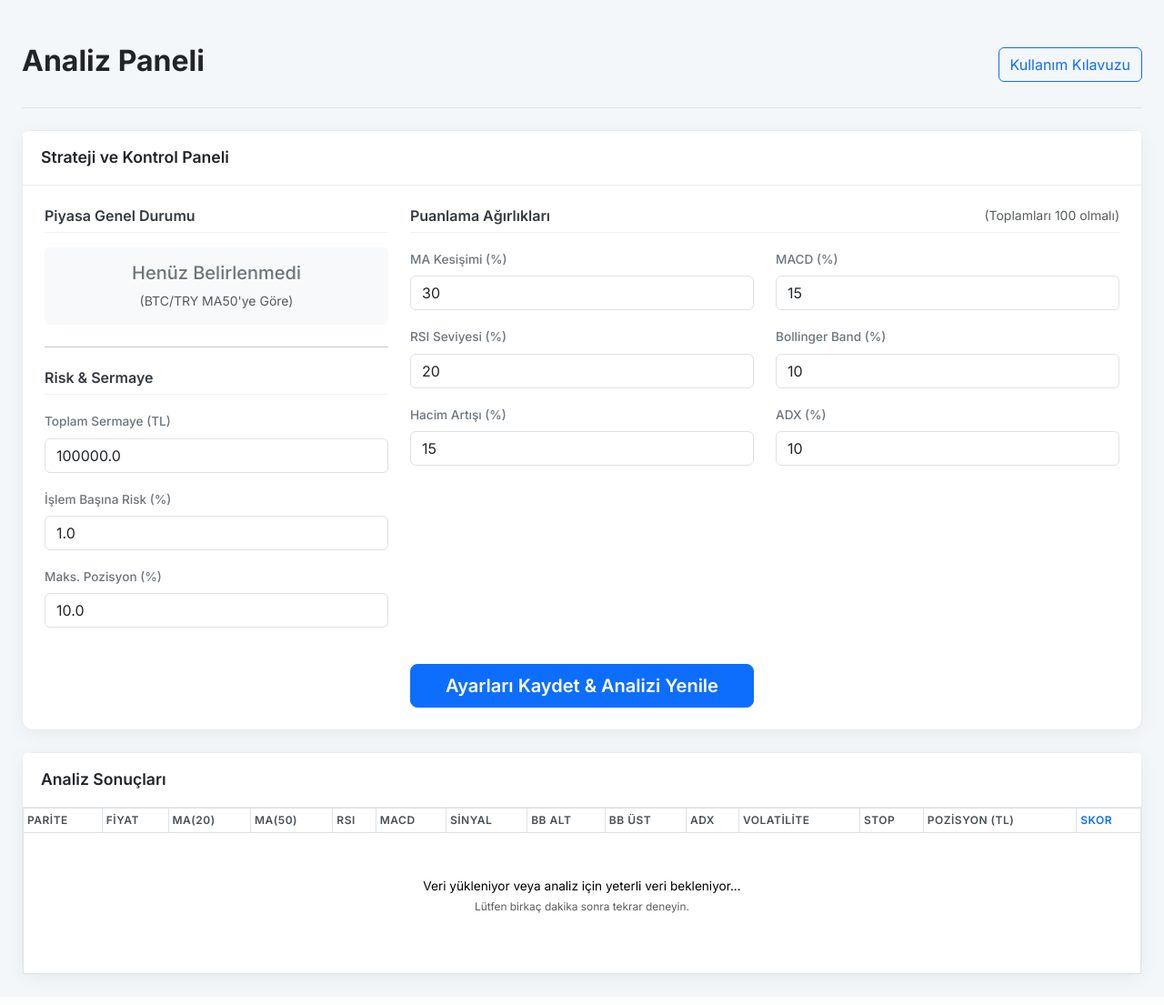
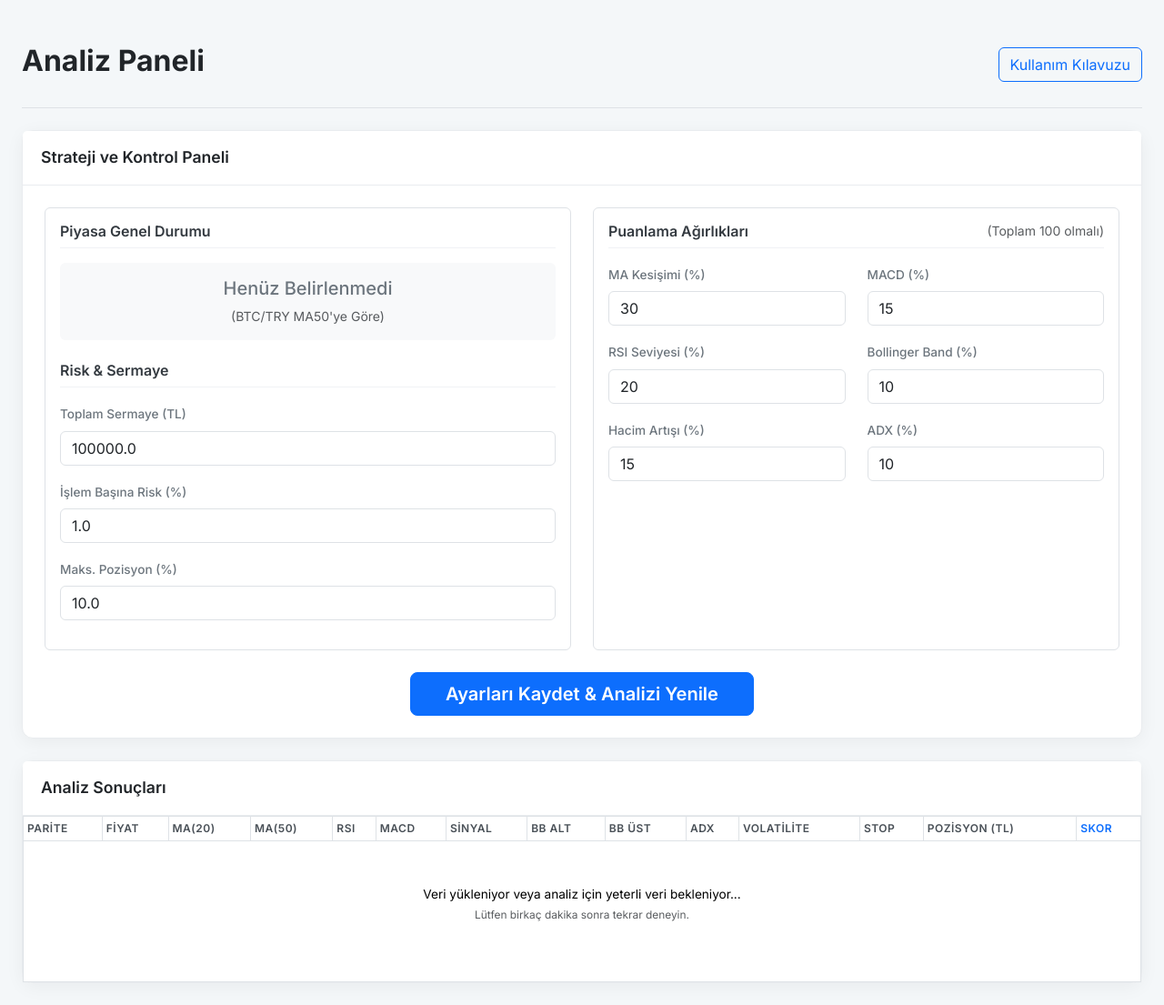
Before and after one commit to Gunebakan06/kripto-analiz-paneli, a Flask app: page / in a window 1280 px wide. Shown: the whole page at 91% size. Before the commit the page ends 1079 px from the top, so only its background shows below. Run offline with Flask 3, Linux system fonts and the light colour scheme; data comes from the database, SQL or seed files in the repository.

Commit message:
dashboard.html güncellemesi

```diff
--- a/templates/dashboard.html
+++ b/templates/dashboard.html
@@ -14,7 +14,7 @@
             font-family: 'Inter', sans-serif;
         }
         .card {
-            border: 1px solid #e9ecef; /* Sınırları belirginleştir */
+            border: 1px solid #e9ecef;
             border-radius: 0.75rem;
             box-shadow: 0 4px 20px rgba(0, 0, 0, 0.05);
             height: 100%;
@@ -96,13 +96,13 @@
                     <form method="POST" action="/">
                         <div class="row g-4">
                             <!-- SOL SÜTUN: Piyasa Durumu ve Risk Yönetimi -->
-                            <div class="col-lg-4">
+                            <div class="col-lg-6">
+                                <div class="p-3 border rounded h-100">
                                     <h6 class="settings-section-header">Piyasa Genel Durumu</h6>
-                                <div class="text-center p-3 rounded bg-light">
+                                    <div class="text-center p-3 rounded bg-light mb-4">
                                         <h5 class="card-title text-{{ market_status.color }}">{{ market_status.text }}</h5>
                                         <p class="small text-muted mb-0">(BTC/TRY MA50'ye Göre)</p>
                                     </div>
-                                <hr class="my-4">
                                     <h6 class="settings-section-header">Risk & Sermaye</h6>
                                     <div class="mb-3">
                                         <label for="total_capital" class="form-label">Toplam Sermaye (TL)</label>
@@ -117,15 +117,17 @@
                                         <input type="number" step="1" class="form-control" id="max_pos_percent" name="max_pos_percent" value="{{ settings.max_pos_percent }}">
                                     </div>
                                 </div>
+                            </div>
 
-                            <!-- ORTA VE SAĞ SÜTUNLAR: Puanlama Ağırlıkları -->
-                            <div class="col-lg-8">
+                            <!-- SAĞ SÜTUN: Puanlama Ağırlıkları -->
+                            <div class="col-lg-6">
+                                <div class="p-3 border rounded h-100">
                                     <h6 class="settings-section-header">
                                         <span>Puanlama Ağırlıkları</span>
-                                    <small class="text-muted fw-normal">(Toplamları 100 olmalı)</small>
+                                        <small class="text-muted fw-normal">(Toplam 100 olmalı)</small>
                                     </h6>
                                     <div class="row">
-                                    <div class="col-lg-6">
+                                        <div class="col-md-6">
                                             {% for key, label in [
                                                 ('weight_ma', 'MA Kesişimi'), ('weight_rsi', 'RSI Seviyesi'), ('weight_volume', 'Hacim Artışı')
                                             ] %}
@@ -135,7 +137,7 @@
                                             </div>
                                             {% endfor %}
                                         </div>
-                                    <div class="col-lg-6">
+                                        <div class="col-md-6">
                                             {% for key, label in [
                                                 ('weight_macd', 'MACD'), ('weight_bb', 'Bollinger Band'), ('weight_adx', 'ADX')
                                             ] %}
@@ -144,6 +146,7 @@
                                                 <input type="number" step="5" class="form-control" id="{{ key }}" name="{{ key }}" value="{{ settings[key] }}">
                                             </div>
                                             {% endfor %}
+                                        </div>
                                     </div>
                                 </div>
                             </div>
@@ -172,7 +175,7 @@
                                     <th>Parite</th><th>Fiyat</th><th>MA(20)</th><th>MA(50)</th><th>RSI</th><th>MACD</th><th>Sinyal</th><th>BB Alt</th><th>BB Üst</th><th>ADX</th><th>Volatilite</th><th>Stop</th><th>Pozisyon (TL)</th><th class="text-primary">Skor</th>
                                 </tr>
                             </thead>
-                            <tbody id="analysis-table-body" class="text-center align-middle">
+                            <tbody class="text-center align-middle">
                                 {% if coins %}
                                     {% for coin in coins %}
                                     <tr class="{% if coin.score >= 70 %}table-success{% elif coin.score >= 40 %}table-warning{% endif %}">
```
Lines whose indentation alone changed are shown as unchanged.
